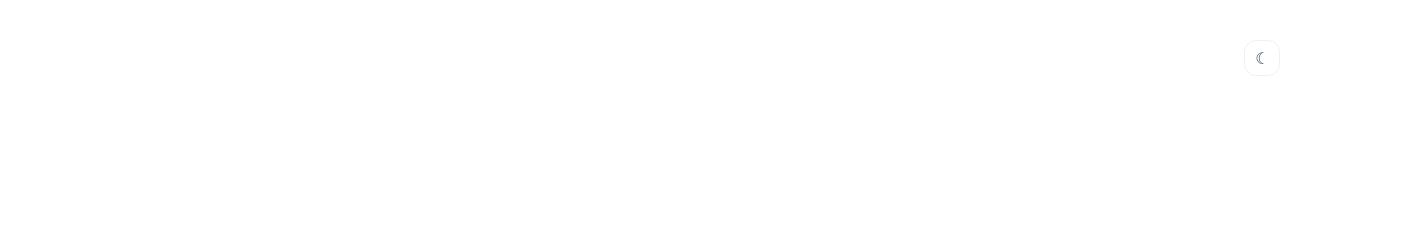
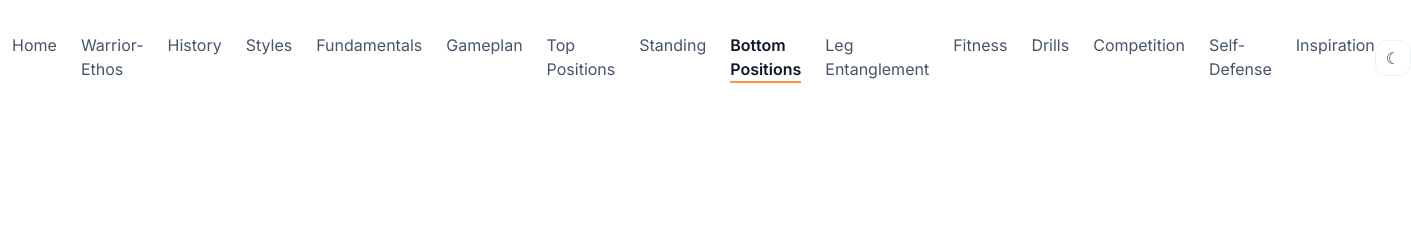
Before and after one commit to williamtcoombs/teamcombatusadc, a website: page bottom-positions.html in a window 1280 px wide. Shown: the top 237 px of the page, 1411 px wide, since content can reach past the window. Drawn offline with Linux system fonts and the light colour scheme.

Commit message:
Update bottom-positions.html - mobile menu fix

```diff
--- a/bottom-positions.html
+++ b/bottom-positions.html
@@ -27,68 +27,79 @@
 <!-- Theme color -->
 <meta content="#7f1d1d" name="theme-color"/>
 <!-- Tailwind (CDN for now; switch to compiled CSS later) -->
-<meta content="Bottom Positions — Team Combat USA DC" name="twitter:title"/><meta content="Master bottom positions at Team Combat USA DC: escapes, guard retention, sweeps, and strategic defense." name="twitter:description"/><script defer="True" src="/assets/site.v2025-09-05-03.js"></script></head>
+<meta content="Bottom Positions — Team Combat USA DC" name="twitter:title"/><meta content="Master bottom positions at Team Combat USA DC: escapes, guard retention, sweeps, and strategic defense." name="twitter:description"/><script defer="True" src="/assets/site.js"></script></head>
 <body class="min-h-dvh bg-white text-slate-900 antialiased dark:bg-slate-950 dark:text-slate-100 font-body typography-v1">
 <a class="sr-only focus:not-sr-only focus:absolute focus:top-2 focus:left-2 focus:z-50 focus:rounded-lg focus:bg-white/90 focus:px-3 focus:py-2 focus:text-slate-900" href="#main">
    Skip to content
   </a>
-<header class="sticky top-0 z-40 transition-all duration-300 bg-white/80 backdrop-blur dark:bg-slate-900/70" id="site-header">
+<header id="site-header" class="sticky top-0 z-40 transition-all duration-300 bg-white/80 backdrop-blur dark:bg-slate-900/70">
   <div class="mx-auto max-w-screen-xl px-4">
-<div class="flex items-center justify-between py-3 lg:py-4" id="header-inner">
-<a class="flex items-center gap-2" href="/index.html">
+    <div id="header-inner" class="flex items-center justify-between py-3 lg:py-4">
+      <!-- Brand -->
+      <a href="/index.html" class="flex items-center gap-2">
         <span class="inline-flex h-9 w-9 items-center justify-center rounded-xl bg-brand-700 text-white">TC</span>
         <span class="font-display text-lg font-semibold tracking-wide">Team Combat USA DC</span>
       </a>
+
       <!-- Desktop nav -->
-<nav aria-label="Primary" class="hidden gap-6 md:flex is-collapsible" hidden="" id="mobile-menu">
-<a class="nav-link text-sm dark:text-slate-200" href="/index.html">Home</a>
-<a class="nav-link text-slate-700 hover:text-brand-700 text-sm dark:text-slate-200" href="/warrior-ethos.html">Warrior-Ethos</a>
-<a class="nav-link text-slate-700 hover:text-brand-700 text-sm dark:text-slate-200" href="/history.html">History</a>
-<a class="nav-link text-slate-700 hover:text-brand-700 text-sm dark:text-slate-200" href="/styles.html">Styles</a>
-<a class="nav-link text-slate-700 hover:text-brand-700 text-sm dark:text-slate-200" href="/fundamentals.html">Fundamentals</a>
-<a class="nav-link text-slate-700 hover:text-brand-700 text-sm dark:text-slate-200" href="/gameplan.html">Gameplan</a>
-<a class="nav-link text-slate-700 hover:text-brand-700 text-sm dark:text-slate-200" href="/top-positions.html">Top Positions</a>
-<a class="nav-link text-slate-700 hover:text-brand-700 text-sm dark:text-slate-200" href="/standing.html">Standing</a>
-<a class="nav-link text-slate-700 hover:text-brand-700 text-sm dark:text-slate-200" href="/bottom-positions.html">Bottom Positions</a>
-<a class="nav-link text-slate-700 hover:text-brand-700 text-sm dark:text-slate-200" href="/leg-entanglement-positions.html">Leg Entanglement Positions</a>
-<a class="nav-link text-slate-700 hover:text-brand-700 text-sm dark:text-slate-200" href="/fitness.html">Fitness</a>
-<a class="nav-link text-slate-700 hover:text-brand-700 text-sm dark:text-slate-200" href="/drills.html">Drills</a>
-<a class="nav-link text-slate-700 hover:text-brand-700 text-sm dark:text-slate-200" href="/competition.html">Competition</a>
-<a class="nav-link text-slate-700 hover:text-brand-700 text-sm dark:text-slate-200" href="/self-defense.html">Self-Defense</a>
-<a class="nav-link text-slate-700 hover:text-brand-700 text-sm dark:text-slate-200" href="/inspiration.html">Inspiration</a>
+      <nav id="primary-nav" aria-label="Primary" class="hidden gap-6 md:flex is-collapsible">
+        <a class="nav-link" href="/index.html">Home</a>
+        <a class="nav-link" href="/warrior-ethos.html">Warrior-Ethos</a>
+        <a class="nav-link" href="/history.html">History</a>
+        <a class="nav-link" href="/styles.html">Styles</a>
+        <a class="nav-link" href="/fundamentals.html">Fundamentals</a>
+        <a class="nav-link" href="/gameplan.html">Gameplan</a>
+        <a class="nav-link" href="/top-positions.html">Top Positions</a>
+        <a class="nav-link" href="/standing.html">Standing</a>
+        <a class="nav-link text-brand-700 font-semibold" aria-current="page" href="/bottom-positions.html">Bottom Positions</a>
+        <a class="nav-link" href="/leg-entanglement-positions.html">Leg Entanglement</a>
+        <a class="nav-link" href="/fitness.html">Fitness</a>
+        <a class="nav-link" href="/drills.html">Drills</a>
+        <a class="nav-link" href="/competition.html">Competition</a>
+        <a class="nav-link" href="/self-defense.html">Self-Defense</a>
+        <a class="nav-link" href="/inspiration.html">Inspiration</a>
       </nav>
+
       <!-- Buttons -->
       <div class="flex items-center gap-2 md:gap-3">
-<button aria-label="Toggle dark mode" class="inline-flex h-9 w-9 items-center justify-center rounded-xl border border-slate-200/60 text-slate-700 hover:bg-slate-100 dark:border-slate-800 dark:text-slate-200 dark:hover:bg-slate-900" data-theme-toggle="" id="theme-toggle" type="button">☾</button>
-<button aria-controls="mobile-menu" aria-expanded="false" aria-label="Open menu" class="md:hidden inline-flex h-9 w-9 items-center justify-center rounded-xl border border-slate-200/60 text-slate-700 hover:bg-slate-100 dark:border-slate-800 dark:text-slate-200 dark:hover:bg-slate-900" data-menu-toggle="mobile-menu" id="menu-toggle" type="button">
-<svg class="h-5 w-5" fill="none" stroke="currentColor" stroke-width="2" viewbox="0 0 24 24" xmlns="http://www.w3.org/2000/svg"><path d="M4 6h16M4 12h16M4 18h16"></path></svg>
+        <button id="theme-toggle" data-theme-toggle aria-label="Toggle dark mode"
+                class="inline-flex h-9 w-9 items-center justify-center rounded-xl border border-slate-200/60 text-slate-700 hover:bg-slate-50 dark:border-slate-800 dark:text-slate-200 dark:hover:bg-slate-800"
+                type="button">☾</button>
+
+        <!-- Mobile menu toggle (no data-menu-toggle) -->
+        <button id="menu-toggle" class="md:hidden inline-flex h-9 w-9 items-center justify-center rounded-xl border border-slate-200/60 text-slate-900 hover:bg-slate-50 dark:border-slate-800 dark:text-slate-100 dark:hover:bg-slate-800" type="button" aria-label="Open menu" aria-controls="mobile-menu" aria-expanded="false">
+          <svg class="h-5 w-5" viewBox="0 0 24 24" fill="none" stroke="currentColor" stroke-width="2.25" stroke-linecap="round" stroke-linejoin="round" aria-hidden="true">
+            <path d="M4 6h16M4 12h16M4 18h16"/>
+          </svg>
         </button>
       </div>
     </div>
   </div>
+
   <!-- Mobile drawer -->
-<div class="absolute duration-200 h-[calc(100dvh-64px)] hidden inset-x-0 invisible md:hidden opacity-0 top-full transition-all translate-y-[-8px] z-30" data-open="false" id="mobile-menu">
-<div class="mx-4 rounded-2xl border border-slate-200/60 bg-white/95 p-4 shadow-xl backdrop-blur dark:border-slate-800 dark:bg-slate-900/90">
+  <div id="mobile-menu" data-open="false" class="absolute inset-x-0 top-full z-30 md:hidden duration-200 invisible opacity-0 -translate-y-2 h-[calc(100dvh-64px)]">
+    <div class="mx-4 rounded-2xl border border-slate-200/60 bg-white/95 shadow-xl backdrop-blur dark:border-slate-800 dark:bg-slate-900/90 p-4">
       <nav aria-label="Mobile" class="grid gap-2 text-base">
-<a class="nav-link text-slate-700 hover:text-brand-700 text-sm dark:text-slate-200" href="/index.html">Home</a>
-<a class="nav-link text-slate-700 hover:text-brand-700 text-sm dark:text-slate-200" href="/warrior-ethos.html">Warrior-Ethos</a>
-<a class="nav-link text-slate-700 hover:text-brand-700 text-sm dark:text-slate-200" href="/history.html">History</a>
-<a class="nav-link text-slate-700 hover:text-brand-700 text-sm dark:text-slate-200" href="/styles.html">Styles</a>
-<a class="nav-link text-sm dark:text-slate-200" href="/fundamentals.html">Fundamentals</a>
-<a class="nav-link text-slate-700 hover:text-brand-700 text-sm dark:text-slate-200" href="/gameplan.html">Gameplan</a>
-<a class="nav-link text-slate-700 hover:text-brand-700 text-sm dark:text-slate-200" href="/top-positions.html">Top Positions</a>
-<a class="nav-link text-slate-700 hover:text-brand-700 text-sm dark:text-slate-200" href="/standing.html">Standing</a>
-<a class="nav-link text-slate-700 hover:text-brand-700 text-sm dark:text-slate-200" href="/bottom-positions.html">Bottom Positions</a>
-<a class="nav-link text-slate-700 hover:text-brand-700 text-sm dark:text-slate-200" href="/leg-entanglement-positions.html">Leg Entanglement Positions</a>
-<a class="nav-link text-slate-700 hover:text-brand-700 text-sm dark:text-slate-200" href="/fitness.html">Fitness</a>
-<a class="nav-link text-slate-700 hover:text-brand-700 text-sm dark:text-slate-200" href="/drills.html">Drills</a>
-<a class="nav-link text-slate-700 hover:text-brand-700 text-sm dark:text-slate-200" href="/competition.html">Competition</a>
-<a class="nav-link text-slate-700 hover:text-brand-700 text-sm dark:text-slate-200" href="/self-defense.html">Self-Defense</a>
-<a class="nav-link text-slate-700 hover:text-brand-700 text-sm dark:text-slate-200" href="/inspiration.html">Inspiration</a>
+        <a class="nav-link" href="/index.html">Home</a>
+        <a class="nav-link" href="/warrior-ethos.html">Warrior-Ethos</a>
+        <a class="nav-link" href="/history.html">History</a>
+        <a class="nav-link" href="/styles.html">Styles</a>
+        <a class="nav-link" href="/fundamentals.html">Fundamentals</a>
+        <a class="nav-link" href="/gameplan.html">Gameplan</a>
+        <a class="nav-link" href="/top-positions.html">Top Positions</a>
+        <a class="nav-link" href="/standing.html">Standing</a>
+        <a class="nav-link text-brand-700 font-semibold" aria-current="page" href="/bottom-positions.html">Bottom Positions</a>
+        <a class="nav-link" href="/leg-entanglement-positions.html">Leg Entanglement</a>
+        <a class="nav-link" href="/fitness.html">Fitness</a>
+        <a class="nav-link" href="/drills.html">Drills</a>
+        <a class="nav-link" href="/competition.html">Competition</a>
+        <a class="nav-link" href="/self-defense.html">Self-Defense</a>
+        <a class="nav-link" href="/inspiration.html">Inspiration</a>
       </nav>
     </div>
   </div>
 </header>
+
 <section class="relative isolate overflow-hidden bg-gradient-to-b from-brand-800 to-brand-700 py-16 text-white">
 <div class="mx-auto max-w-screen-xl px-4">
 <div class="max-w-2xl">
@@ -1123,9 +1134,7 @@
 <a class="nav-link text-slate-700 hover:text-brand-700 text-sm dark:text-slate-200" href="/standing.html">
        Standing
       </a>
-<a class="nav-link text-slate-700 hover:text-brand-700 text-sm dark:text-slate-200" href="/bottom-positions.html">
-       Bottom Positions
-      </a>
+<a class="nav-link text-brand-700 font-semibold text-sm dark:text-slate-200" aria-current="page" href="/bottom-positions.html">Bottom Positions</a>
 <a class="nav-link text-slate-700 hover:text-brand-700 text-sm dark:text-slate-200" href="/leg-entanglement-positions.html">
        Leg Entanglement Positions
       </a>
@@ -1196,5 +1205,39 @@
   }
 })();
   </script>
+<script>
+  document.addEventListener('DOMContentLoaded', function () {
+    var btn = document.getElementById('menu-toggle');
+    var drawer = document.getElementById('mobile-menu');
+    if (!btn || !drawer) return;
+
+    function setOpen(open) {
+      drawer.setAttribute('data-open', open ? 'true' : 'false');
+      btn.setAttribute('aria-expanded', String(open));
+
+      if (open) {
+        drawer.removeAttribute('hidden');
+        if (drawer.classList) drawer.classList.remove('hidden');
+        if (window.innerWidth < 1024) drawer.style.display = 'block';
+      } else {
+        drawer.setAttribute('hidden', '');
+        if (drawer.classList) drawer.classList.add('hidden');
+        drawer.style.display = '';
+      }
+
+      drawer.classList.toggle('invisible', !open);
+      drawer.classList.toggle('opacity-0', !open);
+      drawer.classList.toggle('-translate-y-2', !open);
+    }
+
+    btn.addEventListener('click', function () {
+      var open = drawer.getAttribute('data-open') === 'true';
+      setOpen(!open);
+    });
+
+    setOpen(false);
+  });
+</script>
+
 </body>
 </html>
```
Lines whose indentation alone changed are shown as unchanged.
